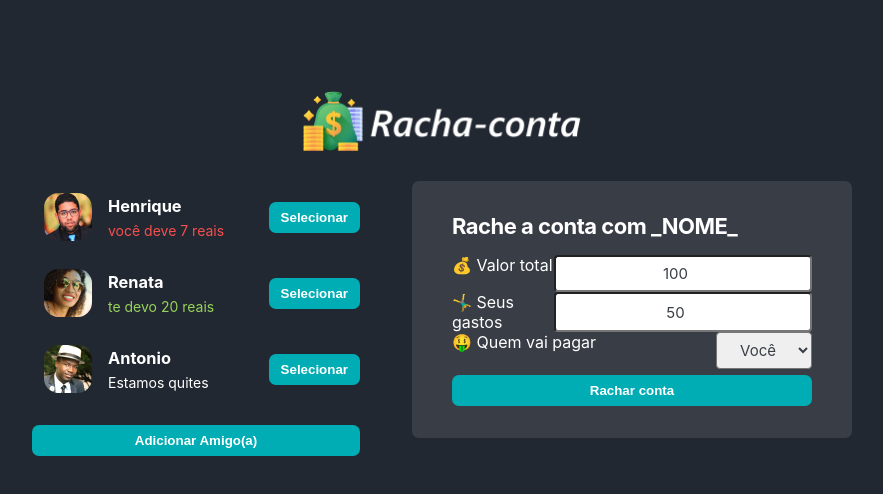
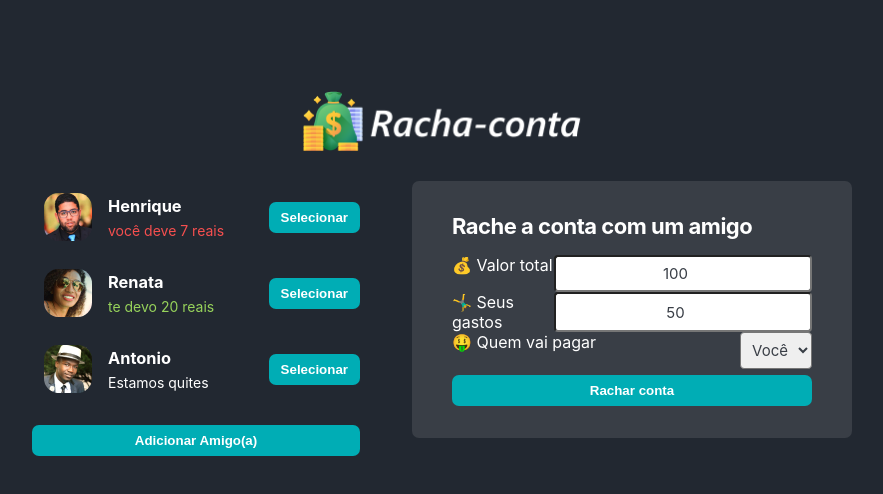
Before and after one commit to MarcioBADias/racha-a-conta, a React (Vite) app: page / in a window 1280 px wide. Shown: the top 494 px of the page, without its empty margins (198-1081 px from the left). Built offline with nearby package versions, Linux system fonts and the light colour scheme.

Commit message:
❔ Como eu resolvi a seleção de amgos da lista para o form

```diff
--- a/src/App.jsx
+++ b/src/App.jsx
@@ -1,3 +1,5 @@
+import { useState } from "react"
+
 const friends = [
   {
     id: crypto.randomUUID(),
@@ -26,6 +28,9 @@ const getMsgInfo = amount => amount < 0 ?
     { message: 'Estamos quites', color: 'white-neutral' }
 
 const App = () => {
+  const [selectFriend, setSelectFriend] = useState(null)
+
+  const handleClickFriend = friend => setSelectFriend(friend)
 
   return (
     <>
@@ -43,7 +48,12 @@ const App = () => {
                     <img src={friend.img} alt={`Foto de ${friend.name}`} />
                     <h3>{friend.name}</h3>
                     <p className={color}>{message}</p>
-                    <button className="button">Selecionar</button>
+                    <button
+                      onClick={() => handleClickFriend(friend)}
+                      className="button"
+                    >
+                      Selecionar
+                    </button>
                   </li>
                 )
               })
@@ -53,7 +63,13 @@ const App = () => {
         </div>
         <div>
           <form className="form-split-bill">
-            <h2>Rache a conta com _NOME_</h2>
+            <h2>
+              {
+                selectFriend ?
+                  `Rache a conta com ${selectFriend.name}` :
+                  `Rache a conta com um amigo`
+              }
+            </h2>
             <label>
               💰 Valor total
               <input type="number" defaultValue={100} />
@@ -66,7 +82,7 @@ const App = () => {
               🤑 Quem vai pagar
               <select>
                 <option value="you">Você</option>
-                <option value="_NOME_">_NOME_</option>
+                <option value={selectFriend}>{selectFriend && selectFriend.name}</option>
               </select>
             </label>
             <button className="button">Rachar conta</button>
```
